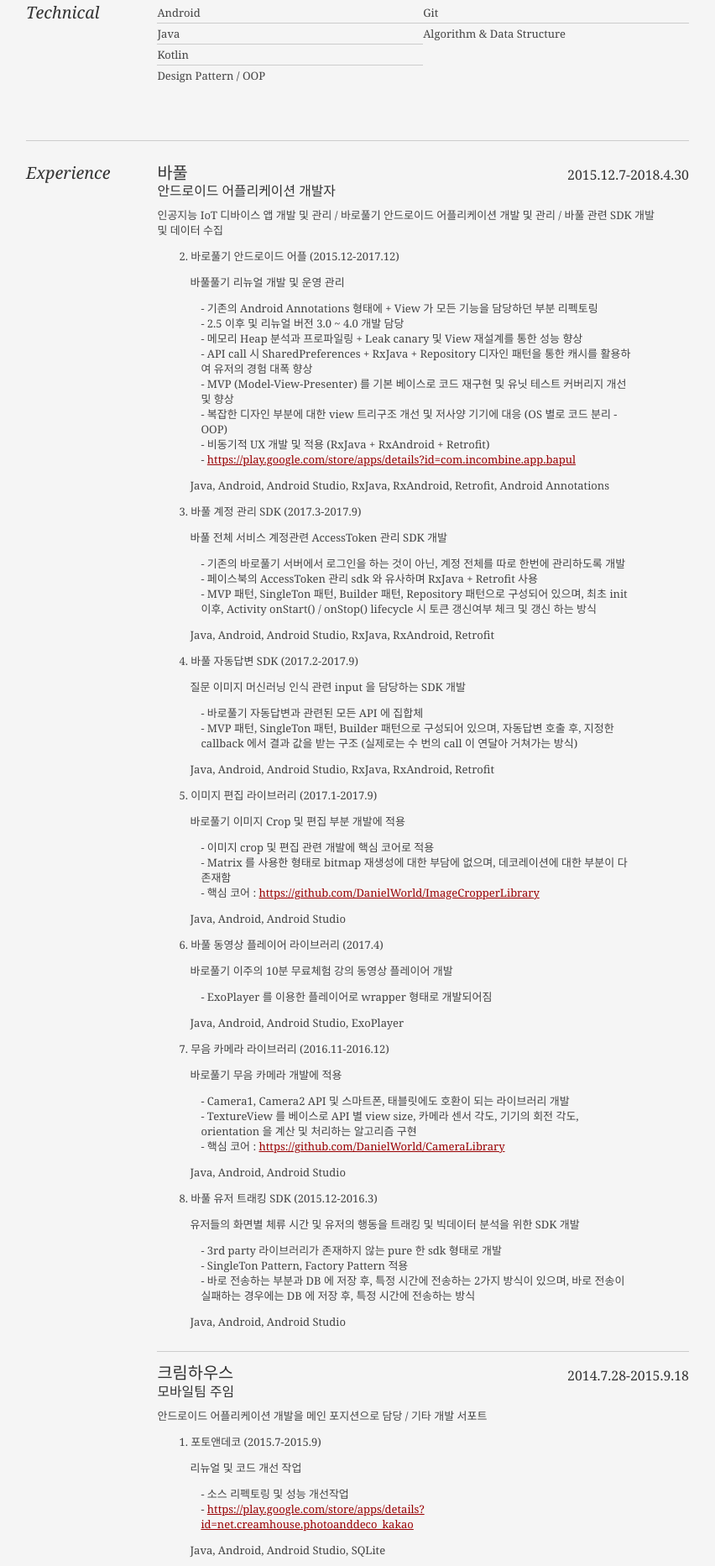
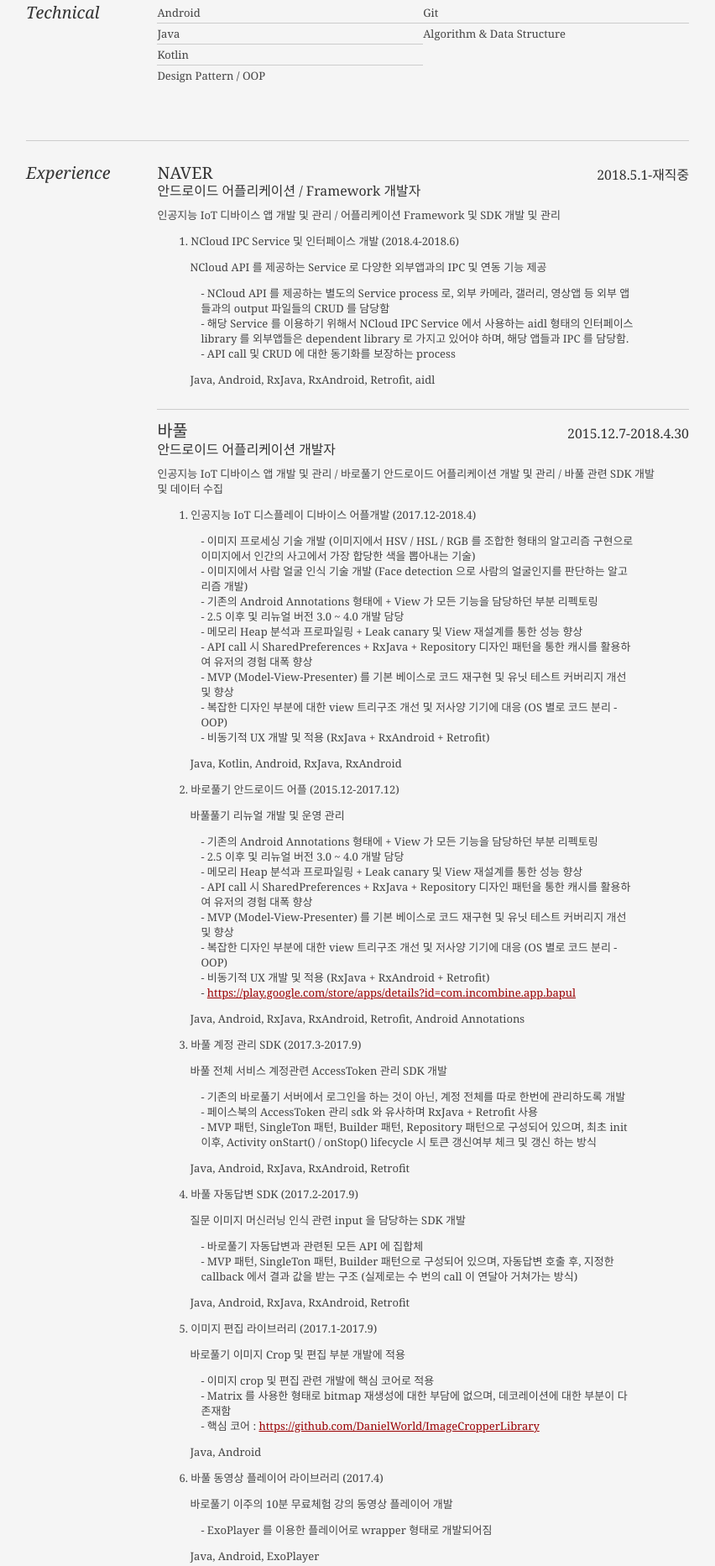
Before and after one commit to DanielWorld/danielworld.github.io, a plain HTML site: page index.html in a window 1280 px wide. Shown: the part 845-2710 px from the top of the page at 84% size, without its empty margins (214-1066 px from the left). Drawn offline with Linux system fonts and the light colour scheme.

Commit message:
update resume

```diff
--- a/index.html
+++ b/index.html
@@ -109,31 +109,49 @@
                         <div class="yui-u">
 
                             <div class="job">
+                                <h2>NAVER</h2>
+                                <h3>안드로이드 어플리케이션 / Framework 개발자</h3>
+                                <h4>2018.5.1-재직중</h4>
+                                <p>인공지능 IoT 디바이스 앱 개발 및 관리 / 어플리케이션 Framework 및 SDK 개발 및 관리</p>
+
+                                <div class="project">
+                                    <p class="project-name-and-date">1. NCloud IPC Service 및 인터페이스 개발 (2018.4-2018.6)</p>
+                                    <p class="project-task">NCloud API 를 제공하는 Service 로 다양한 외부앱과의 IPC 및 연동 기능 제공</p>
+                                    <p class="project-task-detail">
+                                        - NCloud API 를 제공하는 별도의 Service process 로, 외부 카메라, 갤러리, 영상앱 등 외부 앱들과의 output 파일들의
+                                        CRUD 를 담당함 <br>
+                                        - 해당 Service 를 이용하기 위해서 NCloud IPC Service 에서 사용하는 aidl 형태의 인터페이스 library 를
+                                        외부앱들은 dependent library 로 가지고 있어야 하며, 해당 앱들과 IPC 를 담당함. <br>
+                                        - API call 및 CRUD 에 대한 동기화를 보장하는 process <br>
+                                    </p>
+                                    <p class="project-skill">Java, Android, RxJava, RxAndroid, Retrofit, aidl</p>
+                                </div>
+
+                            </div>
+
+                            <div class="job">
                                 <h2>바풀</h2>
                                 <h3>안드로이드 어플리케이션 개발자</h3>
                                 <h4>2015.12.7-2018.4.30</h4>
                                 <p>인공지능 IoT 디바이스 앱 개발 및 관리 / 바로풀기 안드로이드 어플리케이션 개발 및 관리 / 바풀 관련 SDK 개발 및 데이터 수집</p>
 
-                                <!--<div class="project">-->
-                                    <!--<p class="project-name-and-date">1. 인공지능 IoT 디스플레이 디바이스 어플개발 (2017.12-2018.07)</p>-->
-                                    <!--<p class="project-task"></p>-->
-                                    <!--<p class="project-task-detail">-->
-                                        <!-- - 이미지 프로세싱 기술 개발 (이미지에서 HSV / HSL / RGB 를 조합한 형태의 알고리즘 구현으로 이미지에서 인간의 사고에서 가장 합당한 색을 뽑아내는 기술) <br>-->
-                                        <!-- - 이미지에서 사람 얼굴 인식 기술 개발 (Face detection 으로 사람의 얼굴인지를 판단하는 알고리즘 개발) <br>-->
-                                        <!---->
-                                        <!---->
-                                        <!-- - 기존의 Android Annotations 형태에 + View 가 모든 기능을 담당하던 부분 리펙토링 <br>-->
-                                        <!-- - 2.5 이후 및 리뉴얼 버전 3.0 ~ 4.0 개발 담당 <br>-->
-                                        <!-- - 메모리 Heap 분석과 프로파일링 + Leak canary 및 View 재설계를 통한 성능 향상 <br>-->
-                                        <!-- - API call 시 SharedPreferences + RxJava + Repository 디자인 패턴을 통한 캐시를 활용하여-->
-                                        <!--유저의 경험 대폭 향상 <br>-->
-                                        <!-- - MVP (Model-View-Presenter) 를 기본 베이스로 코드 재구현 및 유닛 테스트 커버리지 개선 및 향상 <br>-->
-                                        <!-- - 복잡한 디자인 부분에 대한 view 트리구조 개선 및 저사양 기기에 대응 (OS 별로 코드 분리 - OOP) <br>-->
-                                        <!-- - 비동기적 UX 개발 및 적용 (RxJava + RxAndroid + Retrofit) <br>-->
-                                        <!-- - <a href="https://play.google.com/store/apps/details?id=com.incombine.app.bapul" target="_blank">https://play.google.com/store/apps/details?id=com.incombine.app.bapul</a>-->
-                                    <!--</p>-->
-                                    <!--<p class="project-skill">Java, Kotlin, Android, Android Studio, RxJava, RxAndroid</p>-->
-                                <!--</div>-->
+                                <div class="project">
+                                    <p class="project-name-and-date">1. 인공지능 IoT 디스플레이 디바이스 어플개발 (2017.12-2018.4)</p>
+                                    <p class="project-task"></p>
+                                    <p class="project-task-detail">
+                                         - 이미지 프로세싱 기술 개발 (이미지에서 HSV / HSL / RGB 를 조합한 형태의 알고리즘 구현으로 이미지에서 인간의 사고에서 가장 합당한 색을 뽑아내는 기술) <br>
+                                         - 이미지에서 사람 얼굴 인식 기술 개발 (Face detection 으로 사람의 얼굴인지를 판단하는 알고리즘 개발) <br>
+                                         - 기존의 Android Annotations 형태에 + View 가 모든 기능을 담당하던 부분 리펙토링 <br>
+                                         - 2.5 이후 및 리뉴얼 버전 3.0 ~ 4.0 개발 담당 <br>
+                                         - 메모리 Heap 분석과 프로파일링 + Leak canary 및 View 재설계를 통한 성능 향상 <br>
+                                         - API call 시 SharedPreferences + RxJava + Repository 디자인 패턴을 통한 캐시를 활용하여
+                                        유저의 경험 대폭 향상 <br>
+                                         - MVP (Model-View-Presenter) 를 기본 베이스로 코드 재구현 및 유닛 테스트 커버리지 개선 및 향상 <br>
+                                         - 복잡한 디자인 부분에 대한 view 트리구조 개선 및 저사양 기기에 대응 (OS 별로 코드 분리 - OOP) <br>
+                                         - 비동기적 UX 개발 및 적용 (RxJava + RxAndroid + Retrofit) <br>
+                                    </p>
+                                    <p class="project-skill">Java, Kotlin, Android, RxJava, RxAndroid</p>
+                                </div>
 
                                 <div class="project">
                                     <p class="project-name-and-date">2. 바로풀기 안드로이드 어플 (2015.12-2017.12)</p>
@@ -149,7 +167,7 @@
                                         - 비동기적 UX 개발 및 적용 (RxJava + RxAndroid + Retrofit) <br>
                                         - <a href="https://play.google.com/store/apps/details?id=com.incombine.app.bapul" target="_blank">https://play.google.com/store/apps/details?id=com.incombine.app.bapul</a>
                                     </p>
-                                    <p class="project-skill">Java, Android, Android Studio, RxJava, RxAndroid, Retrofit, Android Annotations</p>
+                                    <p class="project-skill">Java, Android, RxJava, RxAndroid, Retrofit, Android Annotations</p>
                                 </div>
 
                                 <div class="project">
@@ -161,7 +179,7 @@
                                         - MVP 패턴, SingleTon 패턴, Builder 패턴, Repository 패턴으로 구성되어 있으며, 최초 init 이후,
                                         Activity onStart() / onStop() lifecycle 시 토큰 갱신여부 체크 및 갱신 하는 방식 <br>
                                     </p>
-                                    <p class="project-skill">Java, Android, Android Studio, RxJava, RxAndroid, Retrofit</p>
+                                    <p class="project-skill">Java, Android, RxJava, RxAndroid, Retrofit</p>
                                 </div>
 
                                 <div class="project">
@@ -172,7 +190,7 @@
                                         - MVP 패턴, SingleTon 패턴, Builder 패턴으로 구성되어 있으며, 자동답변 호출 후, 지정한
                                         callback 에서 결과 값을 받는 구조 (실제로는 수 번의 call 이 연달아 거쳐가는 방식)
                                     </p>
-                                    <p class="project-skill">Java, Android, Android Studio, RxJava, RxAndroid, Retrofit</p>
+                                    <p class="project-skill">Java, Android, RxJava, RxAndroid, Retrofit</p>
                                 </div>
 
                                 <div class="project">
@@ -183,7 +201,7 @@
                                         - Matrix 를 사용한 형태로 bitmap 재생성에 대한 부담에 없으며, 데코레이션에 대한 부분이 다 존재함 <br>
                                         - 핵심 코어 : <a href="https://github.com/DanielWorld/ImageCropperLibrary" target="_blank">https://github.com/DanielWorld/ImageCropperLibrary</a>
                                     </p>
-                                    <p class="project-skill">Java, Android, Android Studio</p>
+                                    <p class="project-skill">Java, Android</p>
                                 </div>
 
                                 <div class="project">
@@ -192,7 +210,7 @@
                                     <p class="project-task-detail">
                                         - ExoPlayer 를 이용한 플레이어로 wrapper 형태로 개발되어짐
                                     </p>
-                                    <p class="project-skill">Java, Android, Android Studio, ExoPlayer</p>
+                                    <p class="project-skill">Java, Android, ExoPlayer</p>
                                 </div>
 
                                 <div class="project">
@@ -204,7 +222,7 @@
                                         orientation 을 계산 및 처리하는 알고리즘 구현 <br>
                                         - 핵심 코어 : <a href="https://github.com/DanielWorld/CameraLibrary" target="_blank">https://github.com/DanielWorld/CameraLibrary</a>
                                     </p>
-                                    <p class="project-skill">Java, Android, Android Studio</p>
+                                    <p class="project-skill">Java, Android</p>
                                 </div>
 
                                 <div class="project">
@@ -216,7 +234,7 @@
                                         - 바로 전송하는 부분과 DB 에 저장 후, 특정 시간에 전송하는 2가지 방식이 있으며, 바로 전송이
                                         실패하는 경우에는 DB 에 저장 후, 특정 시간에 전송하는 방식
                                     </p>
-                                    <p class="project-skill">Java, Android, Android Studio</p>
+                                    <p class="project-skill">Java, Android</p>
                                 </div>
                             </div>
 
@@ -233,7 +251,7 @@
                                         - 소스 리펙토링 및 성능 개선작업 <br>
                                         - <a href="https://play.google.com/store/apps/details?id=net.creamhouse.photoanddeco_kakao" target="_blank">https://play.google.com/store/apps/details?id=net.creamhouse.photoanddeco_kakao</a>
                                     </p>
-                                    <p class="project-skill">Java, Android, Android Studio, SQLite</p>
+                                    <p class="project-skill">Java, Android, SQLite</p>
                                 </div>
 
                                 <div class="project">
@@ -243,7 +261,7 @@
                                         - 소스 리펙토링 및 성능 개선작업 <br>
                                         - <a href="https://play.google.com/store/apps/details?id=com.cream.scribble" target="_blank">https://play.google.com/store/apps/details?id=com.cream.scribble</a>
                                     </p>
-                                    <p class="project-skill">Java, Android, Android Studio, SQLite</p>
+                                    <p class="project-skill">Java, Android, SQLite</p>
                                 </div>
 
                                 <div class="project">
@@ -254,7 +272,7 @@
                                         - 글쓰기, 글수정, 파일업로드, 이미지 업로드 및 삭제 등 기능 추가 <br>
                                         - <a href="http://fencing.sports.or.kr/info/list?code=rule" target="_blank">http://fencing.sports.or.kr/info/list?code=rule</a>
                                     </p>
-                                    <p class="project-skill">Java, Android, Android Studio, SQLite</p>
+                                    <p class="project-skill">Java, Android, SQLite</p>
                                 </div>
 
                                 <div class="project">
@@ -267,7 +285,7 @@
                                         - 경기시작시 일부 기기에서 경기일정 오류발생 부분 수정 <br>
                                         - <a href="https://play.google.com/store/apps/details?id=com.gssports.fcseoul" target="_blank">https://play.google.com/store/apps/details?id=com.gssports.fcseoul</a>
                                     </p>
-                                    <p class="project-skill">Java, Android, Android Studio, SQLite</p>
+                                    <p class="project-skill">Java, Android, SQLite</p>
                                 </div>
 
                                 <div class="project">
@@ -280,7 +298,7 @@
                                         - OS 2.3 기기 부터 트래커 작동 (Google Ad ID OS 2.3 기준) <br>
                                         - 관리자 페이지에서 앱 트래커 작동 중단 기능 추가
                                     </p>
-                                    <p class="project-skill">Java, Android, Android Studio, SQLite</p>
+                                    <p class="project-skill">Java, Android, SQLite</p>
                                 </div>
 
                                 <div class="project">
@@ -290,7 +308,7 @@
                                         - 리퍼러 및 유저 기기, 계정 등 기타 정보들을 수집하여 서버에 전달 <br>
                                         - 어플로 부터 수집 받은 리퍼러, 유저 고유 정보를 통해 광고 대행비를 받는 시스템 (CPA)
                                     </p>
-                                    <p class="project-skill">Java, Android, Android Studio, SQLite</p>
+                                    <p class="project-skill">Java, Android, SQLite</p>
                                 </div>
 
                                 <div class="project">
```
